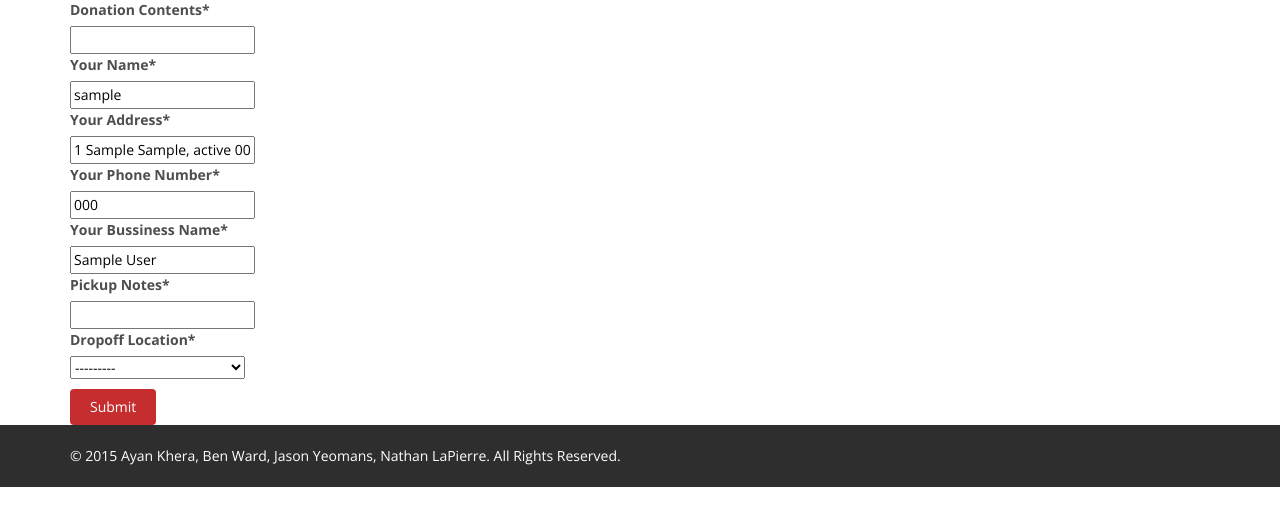
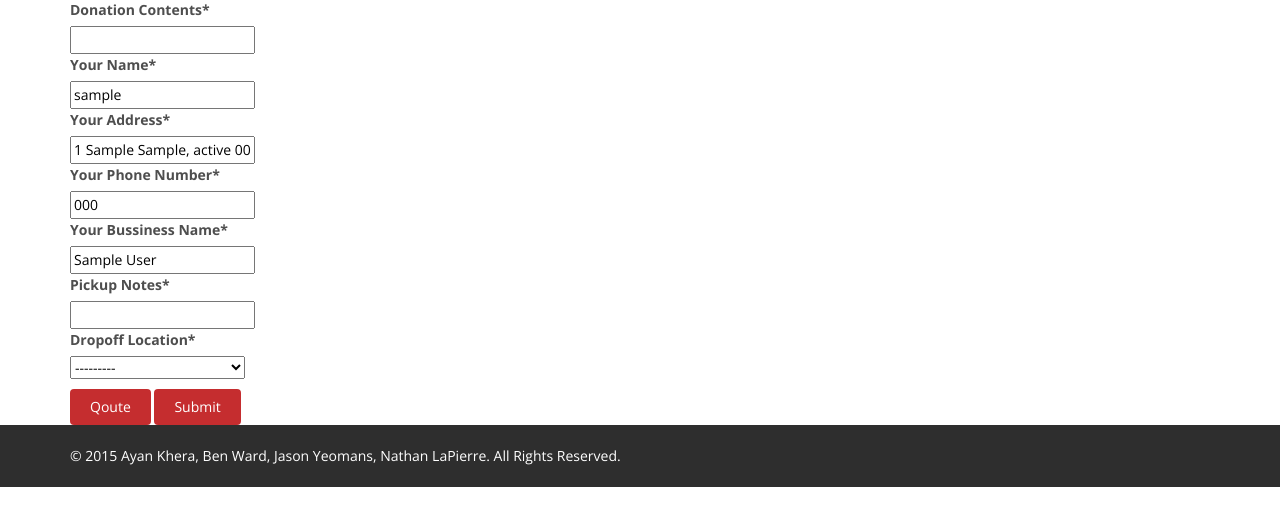
Before and after one commit to YeomansIII/pennapps2015, a Django app: page /pickup/ in a window 1280 px wide. Shown: the part 90-616 px from the top of the page. Run offline with Django 3.2, Linux system fonts and the light colour scheme; a user stored in the database is signed in; tables that the repository leaves empty hold one stand-in row (values such as "Sample post"); parts of the project's set-up code (start-up, migrations or seed data) failed here and were passed over; some libraries are stand-ins or nearby versions.

Commit message:
POST N' SHIT!!!

```diff
--- a/app/forms.py
+++ b/app/forms.py
@@ -6,10 +6,11 @@ from accounts.models import Donor
 
 class PickupForm(forms.ModelForm):
     helper = FormHelper()
-    helper.form_tag = False
+    helper.form_tag = True
     helper.form_id = 'PickupForm'
-    helper.form_action = 'submit_survey'
-    helper.add_input(Submit('submit', 'Submit'))
+    helper.form_action = 'pickup'
+    helper.add_input(Submit('_qoute', 'Qoute'))
+    helper.add_input(Submit('_submit', 'Submit'))
 
     class Meta:
         model = Pickup
--- a/app/views.py
+++ b/app/views.py
@@ -3,6 +3,8 @@ from django.http import HttpResponseRedirect
 from app.forms import PickupForm
 from accounts.models import Donor
 from app.models import DonationCenter
+import requests
+import json
 
 # Create your views here.
 def Home(request):
@@ -21,12 +23,6 @@ def Pickup(request):
     #print(form.fields['pickup_name'])
     #print(Donor.objects.filter(user=request.user)[0].user.username)
 
-    form = PickupForm(initial={'pickup_name':Donor.objects.filter(user=request.user)[0].user.username,
-    	'pickup_address':Donor.objects.filter(user=request.user)[0].address.__str__(),
-    	'pickup_phone_number':Donor.objects.filter(user=request.user)[0].phone_number,
-    	'pickup_business_name':Donor.objects.filter(user=request.user)[0].business_name,
-    	'dropoff': DonationCenter.objects.filter(address__state='PA')})
-
     donation_centers = DonationCenter.objects.filter(address__city='Philladelphia')
 
     '''if request.method == 'POST':
@@ -44,21 +40,64 @@ def Pickup(request):
     else:
         form = PickupForm()
 
-    return render(request, 'pickup.html', {'form':form})
+    return render(request, 'pickup.html', {'form':form})'''
+    qoute_val=None
+    if request.method == 'POST':
+        if '_qoute' in request.POST:
 
-    if request.method == 'POST':
-        form = PickupForm(request.POST)
-        if form.is_valid():
-        	post_data = [('pickup_address',request.POST.get("pickup_address", "")), ('dropoff_address',request.POST.get("dropoff_address", "")), ]     # a sequence of two element tuples
-        	result = urllib2.urlopen('https://api.postmates.com/v1/customers/cus_KAavEXNQhOREkF/delivery_quotes', urllib.urlencode(post_data))
-        	content = result.read()
-        return content.fee
+            form = PickupForm(request.POST)
+            if form.is_valid():
+                ##Qoute request
+                s = requests.Session()
+                s.auth = ('c79fe220-4ac4-4771-b2cc-7230fcfbcca9', '')
+                post_data = {'pickup_address':form.cleaned_data['pickup_address'], 'dropoff_address':DonationCenter.objects.filter(name=form.cleaned_data['dropoff'])[0].address.__str__()}     # a sequence of two element tuples
+                response = s.post('https://api.postmates.com/v1/customers/cus_KAavEXNQhOREkF/delivery_quotes', data=post_data)
+                content = response.content
+                jay = json.loads(content)
+                qoute_val = str(jay['fee'])
+                cents = qoute_val[2:]
+                qoute_val = qoute_val[:2]+"."+cents
+                #print(content)
+            #return content.fee
+        if '_submit' in request.POST:
+
+            form = PickupForm(request.POST)
+            if form.is_valid():
+                ##Make new qoute request to send with delivery request
+                s = requests.Session()
+                s.auth = ('c79fe220-4ac4-4771-b2cc-7230fcfbcca9', '')
+                post_data = {'pickup_address':form.cleaned_data['pickup_address'], 'dropoff_address':DonationCenter.objects.filter(name=form.cleaned_data['dropoff'])[0].address.__str__()}     # a sequence of two element tuples
+                response = s.post('https://api.postmates.com/v1/customers/cus_KAavEXNQhOREkF/delivery_quotes', data=post_data)
+                content = response.content
+                jay = json.loads(content)
+                qoute_val = str(jay['fee'])
+                cents = qoute_val[2:]
+                qoute_val = qoute_val[:2]+"."+cents
+                qoute_id = jay['id']
+
+                ##Delivery Request
+                s = requests.Session()
+                s.auth = ('c79fe220-4ac4-4771-b2cc-7230fcfbcca9', '')
+                post_data = {'manifest':form.cleaned_data['manifest'], 'pickup_name':form.cleaned_data['pickup_name'],
+                    'pickup_address':form.cleaned_data['pickup_address'], 'pickup_phone_number':form.cleaned_data['pickup_phone_number'],
+                    'pickup_business_name':form.cleaned_data['pickup_business_name'], 'pickup_notes':form.cleaned_data['pickup_notes'],
+                    'dropoff_name':DonationCenter.objects.filter(name=form.cleaned_data['dropoff'])[0].name, 'dropoff_address':DonationCenter.objects.filter(name=form.cleaned_data['dropoff'])[0].address.__str__(),
+                    'dropoff_phone_number':form.cleaned_data['pickup_phone_number'], 'dropoff_business_name':DonationCenter.objects.filter(name=form.cleaned_data['dropoff'])[0].name,
+                    'dropoff_notes':DonationCenter.objects.filter(name=form.cleaned_data['dropoff'])[0].dropoff_notes, 'quote_id':qoute_id }     # a sequence of two element tuples
+                response = s.post('https://api.postmates.com/v1/customers/cus_KAavEXNQhOREkF/deliveries', data=post_data)
+                content = response.content
+                qoute_val = content
+
     else:
-        form = PickupForm()
+        form = PickupForm(initial={'pickup_name':Donor.objects.filter(user=request.user)[0].user.username,
+            'pickup_address':Donor.objects.filter(user=request.user)[0].address.__str__(),
+            'pickup_phone_number':Donor.objects.filter(user=request.user)[0].phone_number,
+            'pickup_business_name':Donor.objects.filter(user=request.user)[0].business_name,
+            'dropoff': DonationCenter.objects.filter(address__state='PA')})
 
-    return render(request, 'pickup.html', {'form':form})'''
+    #return render(request, 'pickup.html', {'form':form})
 
-    return render(request, 'pickup.html', {'form':form, 'donation_centers':donation_centers})
+    return render(request, 'pickup.html', {'form':form, 'donation_centers':donation_centers, 'qoute':qoute_val})
 
 def Tracking(request):
     return render(request, 'tracking.html')
--- a/templates/pickup.html
+++ b/templates/pickup.html
@@ -67,8 +67,10 @@
 </section>
 
 <div class="container">
-  {% load crispy_forms_tags %} {% crispy form %}
-
+  {% load crispy_forms_tags %} {% crispy form form.helper%}
+  {% if qoute %}
+  <h3>Qoute: {{qoute}}</h3>
+  {% endif %}
 </div>
 
 {% endblock %}
```
